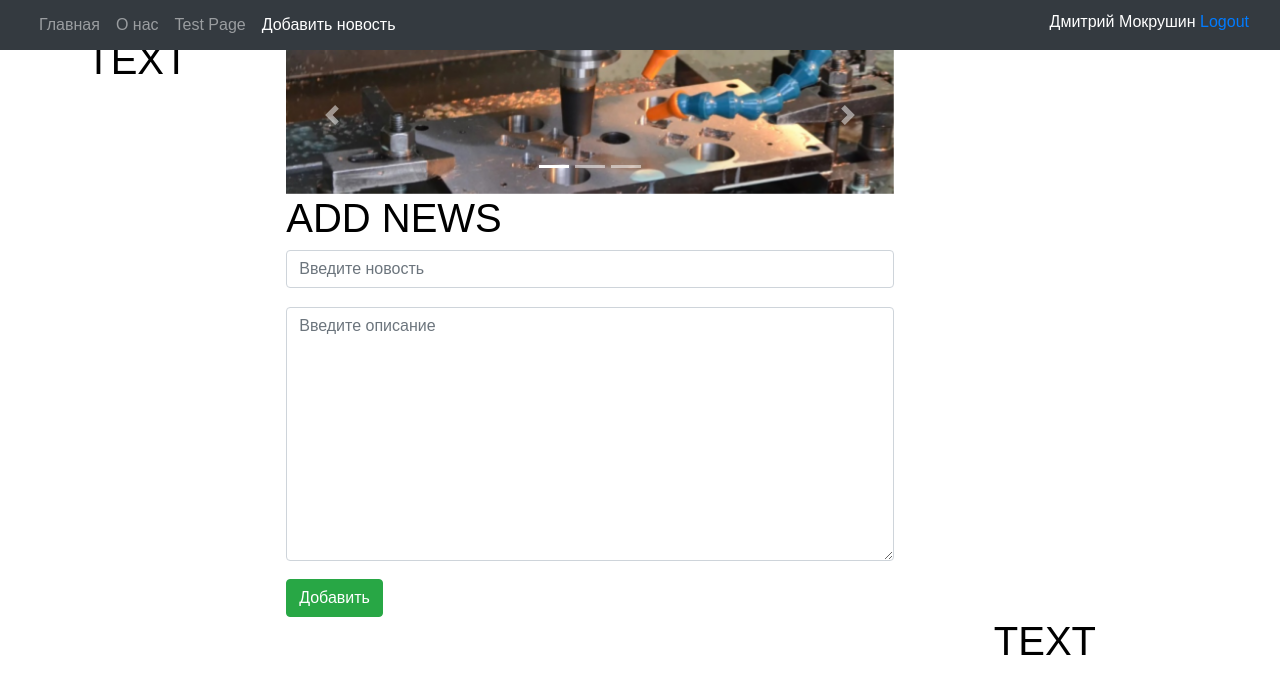
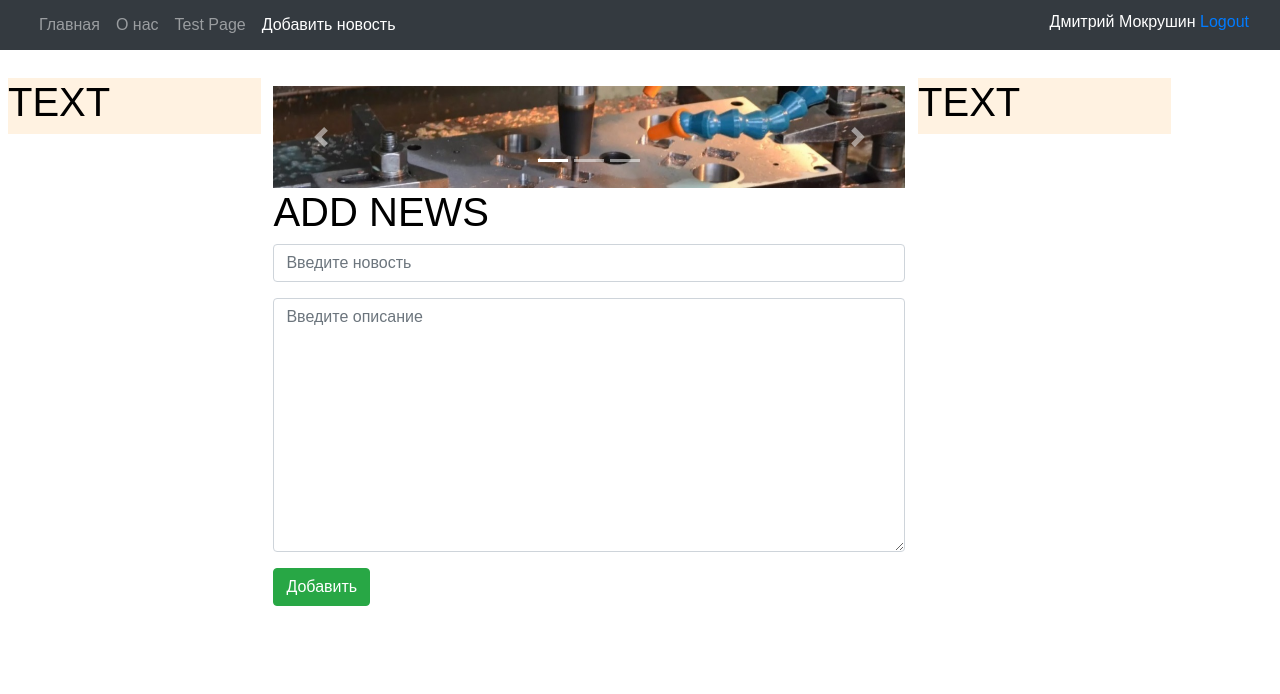
Before and after one commit to DiForzza/site_one, a Django app: page /add_news in a window 1280 px wide. Shown: the top 694 px of the page. Run offline with Django 4.2, Linux system fonts and the light colour scheme; a user stored in the database is signed in; some libraries are stand-ins or nearby versions.

Commit message:
added 3 columns

```diff
--- a/RT_Group/main/views.py
+++ b/RT_Group/main/views.py
@@ -15,15 +15,13 @@
 def us_context(request):
     error = ''
     form = ''
-    tasks = Task.objects.order_by('-id')[:2]
+    tasks = Task.objects.order_by('-id')[:3]
     current_url = resolve(request.path_info).url_name
     time = datetime.datetime.now()
     if request.path_info == '/':
         title = 'Главная страница'
     elif request.path_info == '/about':
         title = 'О нас'
-    elif request.path_info == '/add_news':
-        title = 'Добавить новость'
     else:
         title = ''
     return {
@@ -63,9 +61,11 @@
         else:
             error = 'Форма была неверной'
     form = TaskForm()
+    title = 'Добавить новость'
     context = {
         'form': form,
-        'error': error
+        'error': error,
+        'title': title
     }
     if request.user.is_authenticated:
         # print('user ' + request.user.get_full_name())  # get_short_name() || request.user.first_name ||
--- a/RT_Group/static/css/main.css
+++ b/RT_Group/static/css/main.css
@@ -13,21 +13,32 @@
     text-align: center;
 }
 
-.container {
-    width: 90%; /* Ширина макета */
-    margin: 0 auto; /* Выравнивание по центру */
+.container_custom {
+	white-space: nowrap;
+	font-size: 0;
+	margin-top: 50px;
 }
 
-.left-column {
-    width: 200px;
-    float: left;
+.side_column {
+    white-space: normal;
+	display: inline-block;
+	width: 20%;
+	vertical-align: top;
+	background: #fff2e1;
+	font-size: 14px;
 }
 
-.aside {
-    margin: 0 300px 0 200px;
+.central_column {
+    white-space: normal;
+	display: inline-block;
+	width: 50%;
+	vertical-align: top;
+/*	background: #fff2e1; */
+	margin-right: 1%;
+	margin-left: 1%;
+	font-size: 14px;
 }
 
-.right-column {
-    width: 200px;
-    float: right;
+.calousel-inner2 {
+    max-height: 150px;
 }
--- a/RT_Group/templates/main/base.html
+++ b/RT_Group/templates/main/base.html
@@ -52,12 +52,12 @@
 			</div>
 		</nav>
 	</div>
-		<div class="container">
-			<div class="left-column">
+		<div class="container_custom">
+			<div class="side_column">
 				<h1 >TEXT</h1>
 			</div>
-			<div class="aside" role="alert">
-				<h1 align="center">{{ time|date:"l d F Y"}}</h1>
+			<div class="central_column" role="alert">
+				<h3 align="center">{{ time|date:"l d F Y"}}</h3>
 
 				{% if not current_url == 'testpage' %}
 					{% include "main/carousel.html"  %}
@@ -66,8 +66,8 @@
 				{% block tasks %}{% endblock %}
 				{% block map %}{% endblock %}
 			</div>
-			<div class="right-column">
-				<h1 >TEXT</h1>
+			<div class="side_column">
+				<h1>TEXT</h1>
 			</div>
 		</div>
 </div>
--- a/RT_Group/templates/main/carousel.html
+++ b/RT_Group/templates/main/carousel.html
@@ -5,15 +5,15 @@
         <li data-target="#mySlider" data-slide-to="1"></li>
         <li data-target="#mySlider" data-slide-to="2"></li>
     </ol>
-    <div class="carousel-inner">
+    <div class="carousel-inner calousel-inner2">
         <div class="carousel-item active">
-            <img src="{% static 'img/mill.jpg' %}" alt="" class="d-block w-100" width="100%" height="100%">
+            <img src="{% static 'img/mill_a.jpg' %}" alt="" class="d-block w-100" width="100%" height="100%">
         </div>
         <div class="carousel-item">
-            <img src="{% static 'img/mill2.jpg' %}" alt="" class="d-block w-100" width="100%" height="100%">
+            <img src="{% static 'img/mill2_a.jpg' %}" alt="" class="d-block w-100" width="100%" height="100%">
         </div>
         <div class="carousel-item">
-            <img src="{% static 'img/mill3.jpg' %}" alt="" class="d-block w-100" width="100%" height="100%">
+            <img src="{% static 'img/mill3_a.jpg' %}" alt="" class="d-block w-100" width="100%" height="100%">
         </div>
     </div>
     <a href="#mySlider" class="carousel-control-prev" role="button" data-slide="prev">
--- a/RT_Group/templates/main/main.html
+++ b/RT_Group/templates/main/main.html
@@ -5,7 +5,7 @@
 {% endblock %}
 
 {% block tasks %}
-    <h1 align="center">Новости</h1>
+    <h2 align="center">Новости</h2>
     {% if tasks  %}
         {% for i in tasks %}
             <div class="alert alert-warning mt-2">
```
Also changed, not shown: RT_Group/static/img/1.png (deleted), RT_Group/static/img/2.png (deleted), RT_Group/static/img/3.png (deleted), RT_Group/static/img/bg-body.jpg (deleted), RT_Group/static/img/bg_head_left.jpg (deleted), RT_Group/static/img/bg_head_middle.jpg (deleted), RT_Group/static/img/bg_head_right_m.jpg (deleted), RT_Group/static/img/logo.png (deleted), RT_Group/static/img/mill2_a.jpg (added), RT_Group/static/img/mill3_a.jpg (added), RT_Group/static/img/mill_a.jpg (added).
